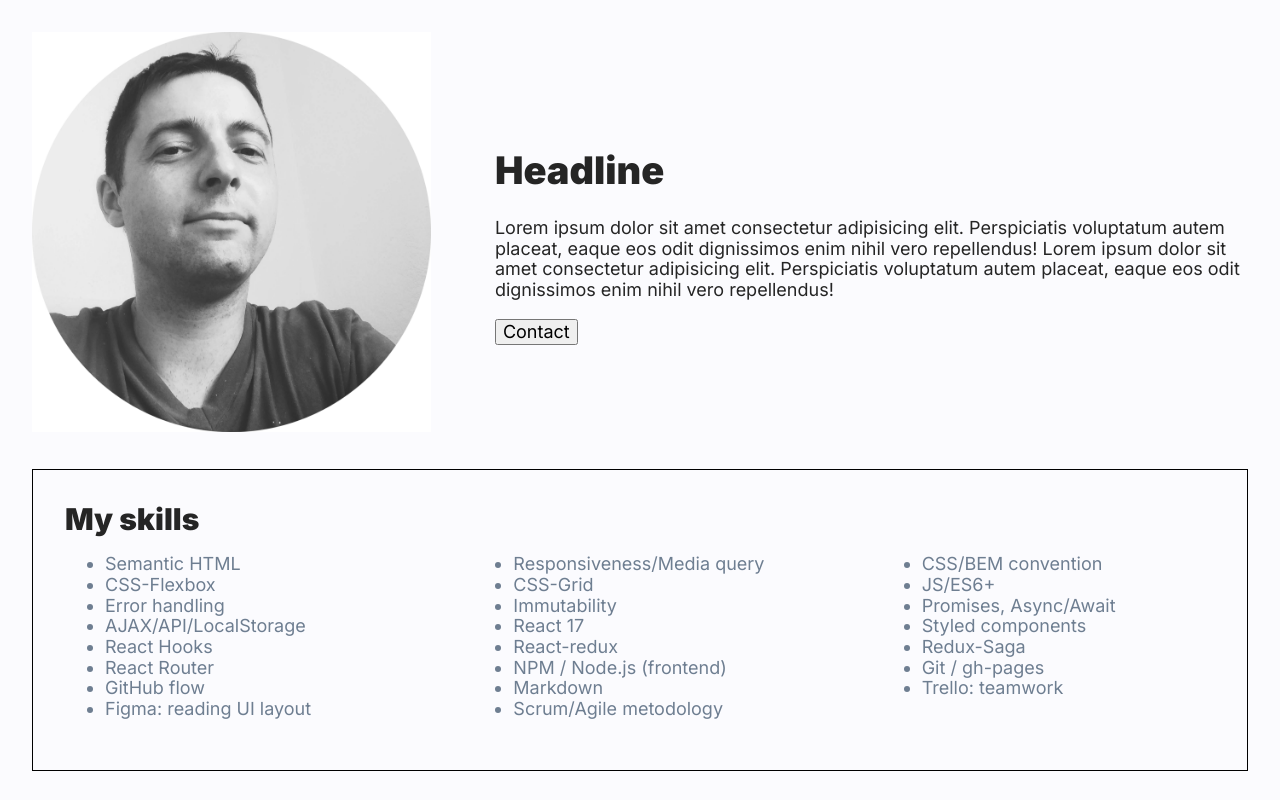
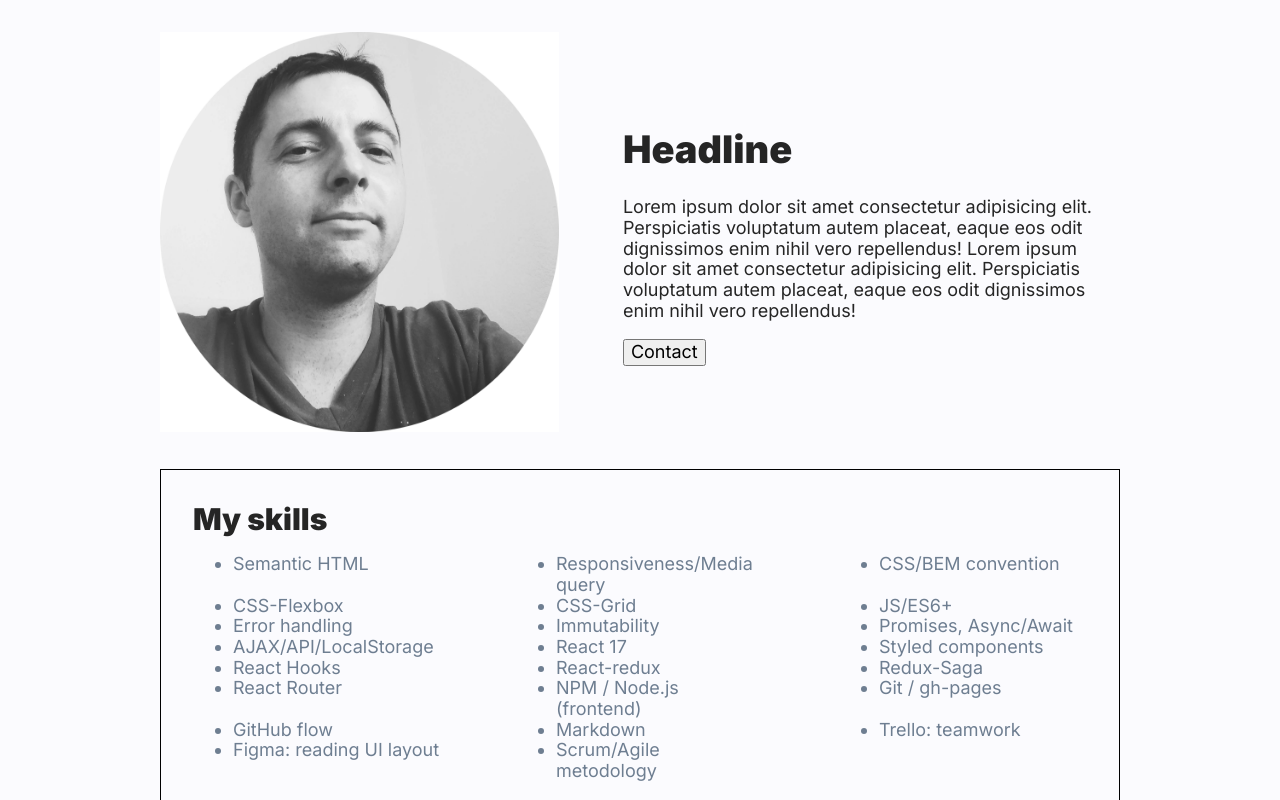
Before and after one commit to MCesarczyk/personal-homepage, a React (Create React App) app: page / in a window 1280 px wide. Shown: the top 800 px of the page. Built offline with nearby package versions, Linux system fonts and the light colour scheme.

Commit message:
filename changed, breakpoints added

```diff
--- a/src/GlobalStyle.js
+++ b/src/GlobalStyle.js
@@ -13,8 +13,8 @@ html {
 body {
   color: ${({ theme }) => theme.color.primary};
   background-color: ${({ theme }) => theme.color.background};
-  max-width: 1280px;
-  min-width: 320px;
+  max-width: ${({theme})=>theme.breakpoints.netbookMax};
+  min-width: ${({theme})=>theme.breakpoints.mobileMin};
   margin: 0 auto;
   padding: 32px;
   font-family: 'Inter', sans-serif;
--- a/src/index.js
+++ b/src/index.js
@@ -3,13 +3,13 @@ import ReactDOM from 'react-dom';
 import { Normalize } from 'styled-normalize';
 import { GlobalStyle } from './GlobalStyle';
 import { ThemeProvider } from 'styled-components';
-import { lightMode } from './lightMode';
+import { lightModeTheme } from './lightModeTheme';
 import reportWebVitals from './reportWebVitals';
 import App from './App';
 
 ReactDOM.render(
   <React.StrictMode>
-    <ThemeProvider theme={lightMode}>
+    <ThemeProvider theme={lightModeTheme}>
       <Normalize />
       <GlobalStyle />
       <App />
--- a/src/lightMode.js
+++ /dev/null
@@ -1,7 +0,0 @@
-export const lightMode = {
-    color: {
-        primary: "#252525",
-        secondary: "#6E7E91",
-        background: "#FBFBFE"
-    }
-}
--- /dev/null
+++ b/src/lightModeTheme.js
@@ -0,0 +1,18 @@
+export const lightModeTheme = {
+    color: {
+        primary: "#252525",
+        secondary: "#6E7E91",
+        elementColor: "#FFF",
+        elementBackground: "#0366D6",
+        elementBorder: "#D1D5DA",
+        background: "#FBFBFE"
+    },
+    breakpoints: {
+        mobileMin: "320px",
+        mobileMax: "480px",
+        phabletMax: "568px",
+        tabletMax: "768px",
+        netbookMax: "1024px",
+        notebookMax: "1280px"
+    }
+}
```
